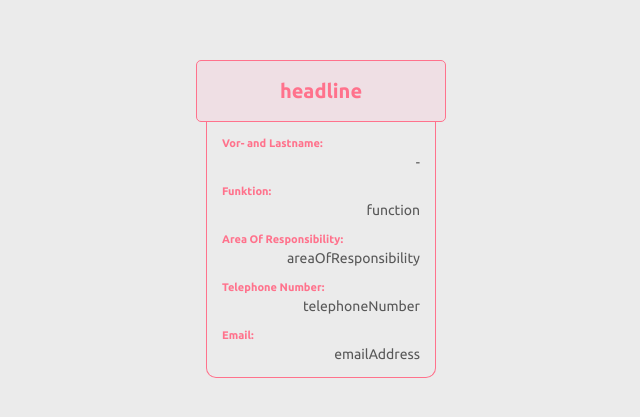
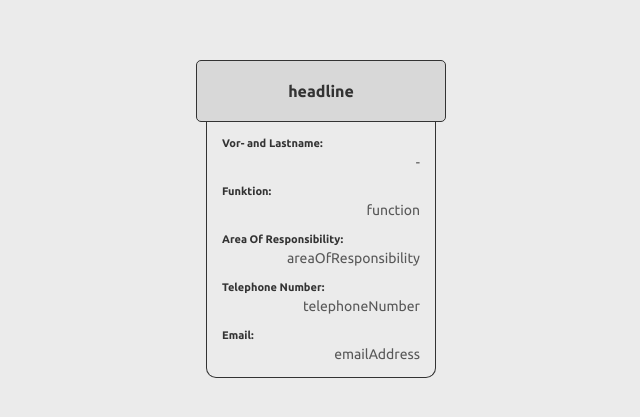
Before and after one commit to Kassan424kh/khalil-design, a React (Create React App) app: page /infos-card in a window 1280 px wide. Shown: the part 181-598 px from the top of the page, without its empty margins (319-959 px from the left). Built offline with nearby package versions, Linux system fonts and the light colour scheme.

Commit message:
[InfosCard]: changed styling and hover effects

```diff
--- a/src/components/infos-card/styles.sass
+++ b/src/components/infos-card/styles.sass
@@ -12,10 +12,11 @@
     border-radius: 10px
     align-items: stretch
     transition: all 350ms $animationCurve
+    position: relative
 
     .infos-card-headline
         transition: all 350ms $animationCurve
-        border: 1px solid $base-color
+        border: 1px solid $black
         display: flex
         flex-direction: column
         gap: 20px
@@ -24,11 +25,11 @@
         width: 100%
         padding: 30px 0
         font-weight: bold
-        background-color: $base-color-accent
-        color: $base-color
+        background-color: rgba($black-rgb, .1)
+        color: $black
         border-radius: 5px
         @include disable-selecting
-        font-size: 20px
+        font-size: 16px
         line-height: 0
         position: relative
 
@@ -42,7 +43,7 @@
         background-color: $white
         transition: all 350ms $animationCurve
         padding: 15px
-        border: 1px solid $base-color
+        border: 1px solid $black
         border-top: 0
         border-radius: 0 0 10px 10px
         width: calc(100% - 20px)
@@ -50,7 +51,8 @@
         overflow: hidden
 
         .data-header-text
-            color: $base-color
+            transition: all 350ms $animationCurve
+            color: $black
             font-size: 11px
             margin-bottom: 5px
             font-weight: bold
@@ -66,7 +68,16 @@
                 white-space: nowrap
                 margin-bottom: 0
     &:hover
-        transform: scale(1.05)
+        transform: scale(1.03) translateY(-10px)
+
+        .infos-card-headline
+            border-color: $base-color
+            background-color: $base-color-accent
+            color: $base-color
 
         .infos-card-data
-            box-shadow: 0 15px 50px $base-color-accent
+            border-color: $base-color
+            box-shadow: 0 15px 30px rgba($base-color-rgb, .05)
+
+            .data-header-text
+                color: $base-color
```
